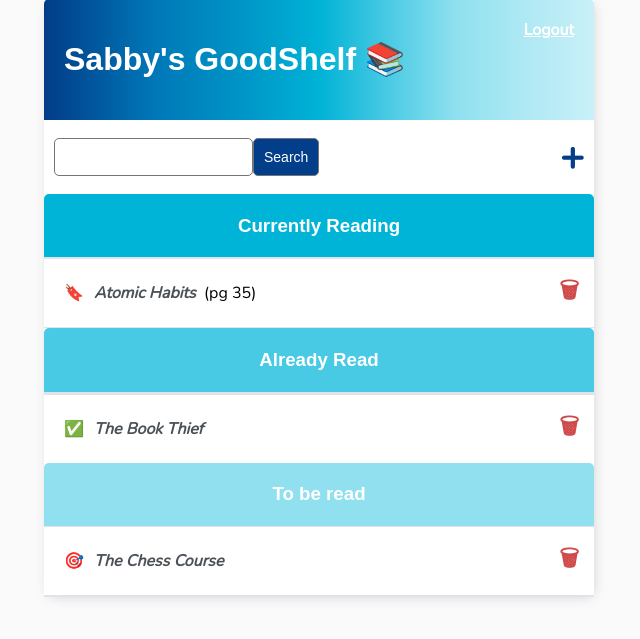
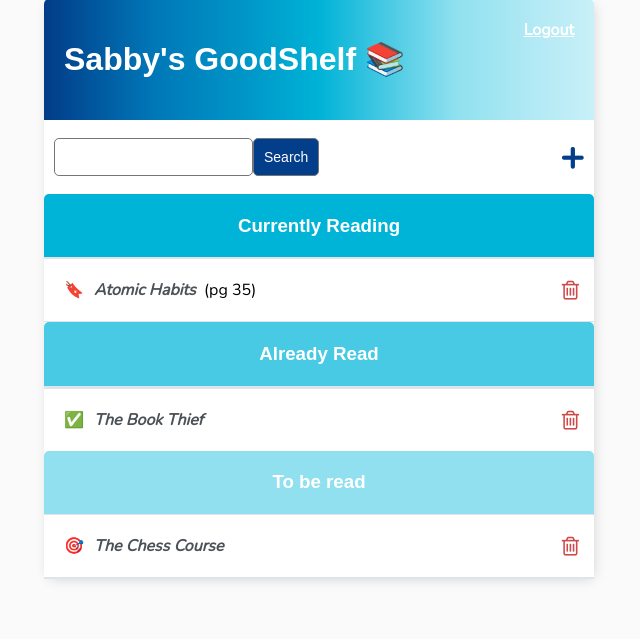
Before and after one commit to csabby101/GoodShelf, a Django app: page /shelf/ in a window 1280 px wide. Shown: the part 59-698 px from the top of the page, without its empty margins (321-961 px from the left). Run offline with Django 3.2, Linux system fonts and the light colour scheme; a user stored in the database is signed in; data comes from the database, SQL or seed files in the repository; both versions use the stored data as it was after the commit.

Commit message:
changed delete icon

```diff
--- a/base/templates/base/book_list.html
+++ b/base/templates/base/book_list.html
@@ -36,7 +36,7 @@
                 <i><a href="{% url 'book-update' book.id %}">{{book}}</a></i>
                 &nbsp;&nbsp;(pg {{book.progress}})
             </div>
-            <a class="delete-link" href="{% url 'book-delete' book.id %}">&#128465;</a>
+            <a class="delete-link" href="{% url 'book-delete' book.id %}"><i class="fa">&#xf014;</i></a>
             {% endifequal %}
 
         </div>
@@ -56,7 +56,7 @@
                 &#9989;
                 <i><a href="{% url 'book-update' book.id %}">{{book}}</a></i>
             </div>
-            <a class="delete-link" href="{% url 'book-delete' book.id %}">&#128465;</a>
+            <a class="delete-link" href="{% url 'book-delete' book.id %}"><i class="fa">&#xf014;</i></a>
             {% endifequal %}
         </div>
 
@@ -75,7 +75,7 @@
                 &#127919;
                 <i><a href="{% url 'book-update' book.id %}">{{book}}</a></i>
             </div>
-            <a class="delete-link" href="{% url 'book-delete' book.id %}">&#128465;</a>
+            <a class="delete-link" href="{% url 'book-delete' book.id %}"><i class="fa">&#xf014;</i></a>
             {% endifequal %}
         </div>
 
--- a/base/templates/base/main.html
+++ b/base/templates/base/main.html
@@ -12,6 +12,7 @@
     <meta name="viewport" content="width=device-width, initial-scale=1">
 
     <link rel="preconnect" href="https://fonts.gstatic.com">
+    <link rel="stylesheet" href="https://cdnjs.cloudflare.com/ajax/libs/font-awesome/4.7.0/css/font-awesome.min.css">
     <link href="https://fonts.googleapis.com/css2?family=Nunito:wght@200&display=swap" rel="stylesheet">
 
     <style>
```
Also changed, not shown: db.sqlite3.
